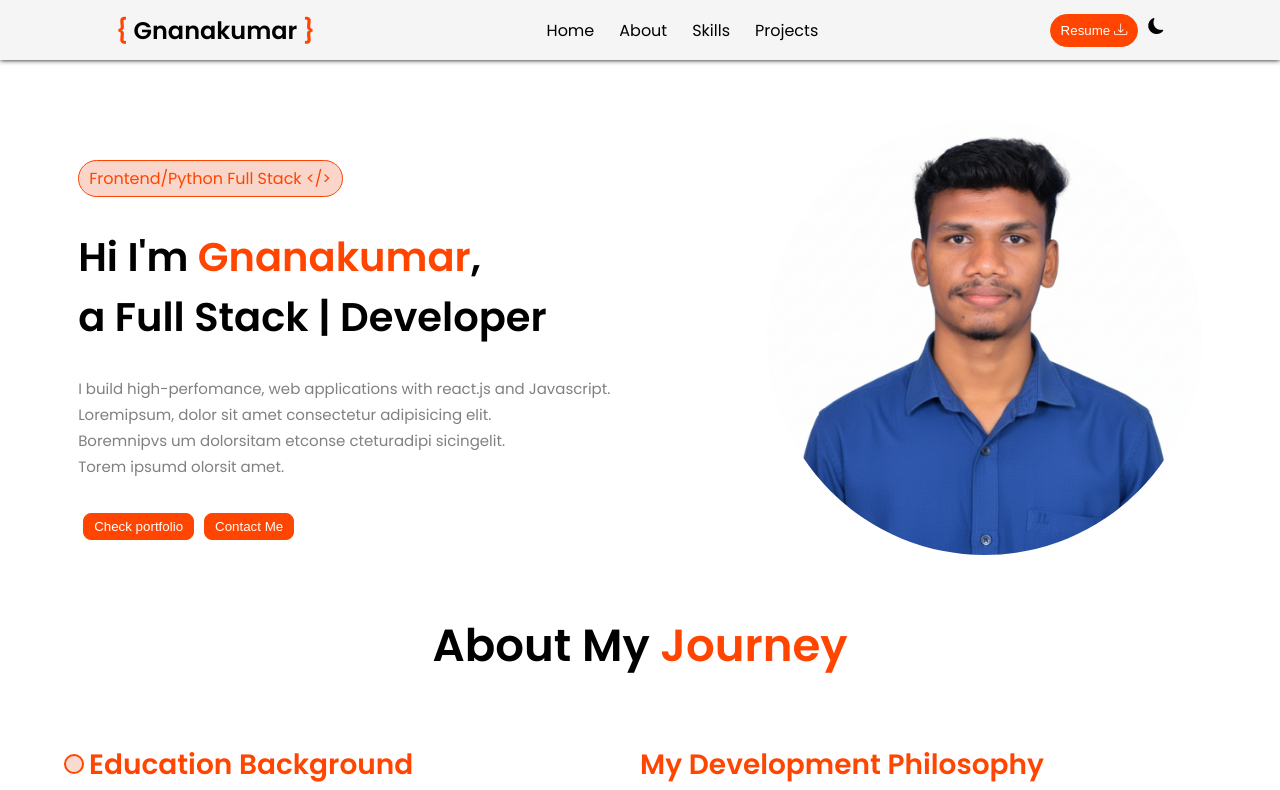
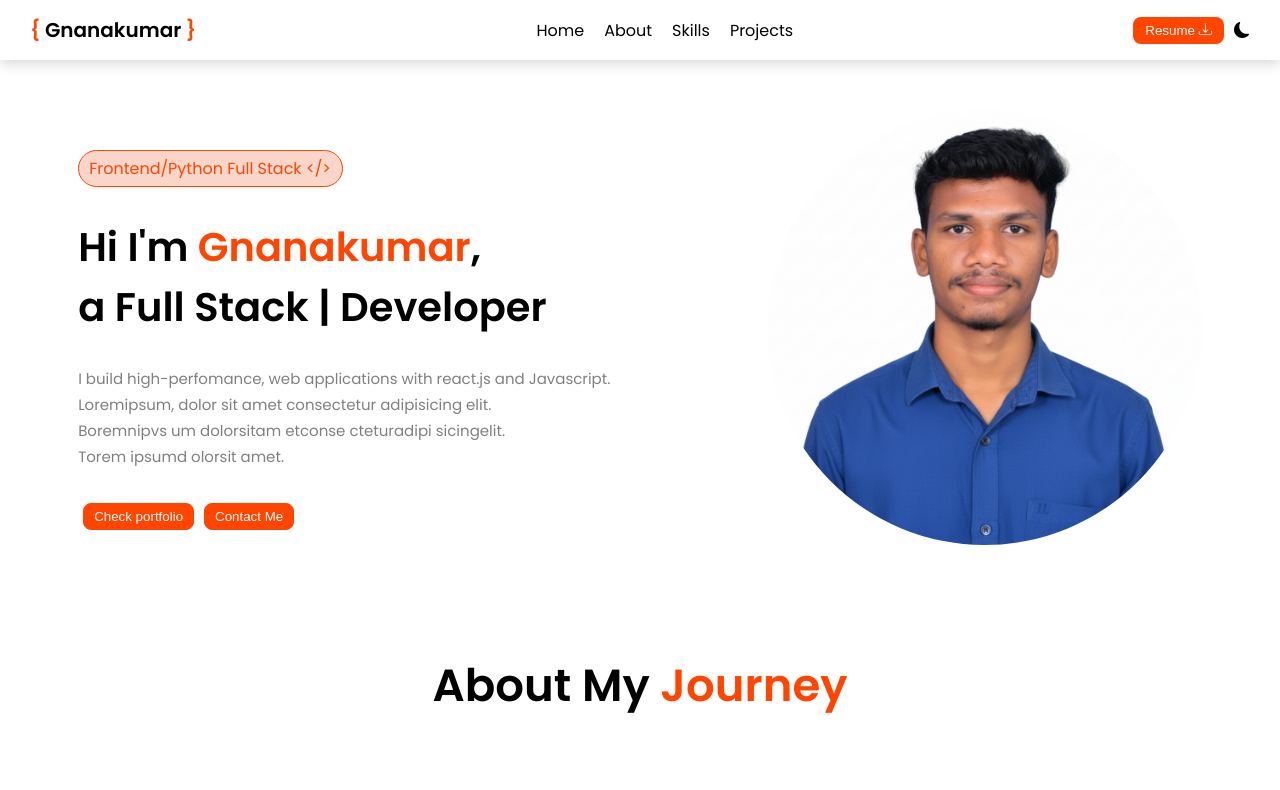
Before and after one commit to Gnanakumar01/React_Portfolio, a React (Vite) app: page / in a window 1280 px wide. Shown: the top 790 px of the page. Built offline with nearby package versions, Linux system fonts and the light colour scheme.

Commit message:
Style modified to Navbar

```diff
--- a/src/components/About/About.css
+++ b/src/components/About/About.css
@@ -85,3 +85,7 @@ span{
 }
 }
 }
+
+body.dark .about-philosophy ul{
+    background-color: black;
+}
--- a/src/components/Home/Home.css
+++ b/src/components/Home/Home.css
@@ -1,7 +1,7 @@
 .home-container{
     display: flex;
     justify-content: space-around;
-    margin: 50px 0px;
+    margin: 100px 0px;
 }
 
 /* home left side */
--- a/src/components/Navbar/Navbar.css
+++ b/src/components/Navbar/Navbar.css
@@ -1,44 +1,116 @@
-*{
+* {
     margin: 0;
     padding: 0;
     box-sizing: border-box;
     overflow-x: hidden;
 }
-.navbar-container{
-    height: 60px;
-    display: flex;
-    justify-content: space-around;
-    align-items: center;
-    background-color: whitesmoke;
-    box-shadow: 0px 0px 5px;
+
+/* LIGHT MODE (default) */
+body {
+    background-color: white;
+    color: black;
+    transition: 0.3s;
 }
-.brace{
+
+/* DARK MODE */
+body.dark {
+    background-color: #111;
+    color: white;
+}
+
+/* Navbar also changes */
+body.dark .navbar-container {
+    background-color: #1a1a1a;
+    color: white;
+}
+
+/* Optional: links color */
+body.dark .links li:hover {
     color: orangered;
 }
-.links{
+
+.navbar-container {
     display: flex;
+    justify-content: space-between;
+    align-items: center;
+    padding: 15px 30px;
+    background-color: white;
+    color: black;
+    z-index: 1000;
+    position: fixed;
+    width: 100%;
+    box-shadow: 0 4px 12px rgba(0, 0, 0, 0.15);
+}
+
+.navbar-container h2 {
+    font-size: 20px;
+}
+
+.brace {
+    color: orangered;
+}
+
+.links {
+    display: flex;
+    gap: 20px;
     list-style: none;
-    gap: 25px;
-li:hover{
+
+}
+
+.links li {
     cursor: pointer;
+
+    &:hover {
         color: orangered;
     }
 }
-.resume-theme{
+
+.resume-theme {
     display: flex;
+    align-items: center;
     gap: 10px;
-    button{
-        border: 1.5px solid orangered;
-        padding: 8px 10px;
-        border-radius: 20px;
+}
+
+.resume-theme button {
+    padding: 6px 12px;
+    cursor: pointer;
+    background-color: orangered;
+    border: none;
     color: white;
-        background-color: orangered;
+    border-radius: 8px;
+}
+
+.menu-icon {
+    display: none;
+    font-size: 24px;
     cursor: pointer;
-        &:hover{
+}
+
+@media (max-width: 768px) {
+
+    .menu-icon {
+        display: block;
+    }
+
+    .links {
+        position: fixed;
+        top: 60px;
+        left: 0;
+        width: 100%;
         background-color: white;
-            color: orangered;
-            border: 1.5px solid orangered;
-            border-radius: 20px;
+        flex-direction: column;
+        align-items: center;
+        gap: 15px;
+        padding: 20px 0;
+        box-shadow: 0 4px 12px rgba(0, 0, 0, 0.15);
+        display: none;
+    }
+
+    .links.active {
+        display: flex;
+    }
+
+    .resume-theme {
+        display: none;
     }
 }
-}
--- a/src/components/Navbar/Navbar.jsx
+++ b/src/components/Navbar/Navbar.jsx
@@ -1,6 +1,19 @@
-function Navbar() {
+import React, { useState, useEffect } from "react";
+import "./Navbar.css";
+
+const Navbar = () => {
+    const [isOpen, setIsOpen] = useState(false);
+    const [darkMode, setDarkMode] = useState(false);
+
+    useEffect(() => {
+        if (darkMode) {
+            document.body.classList.add("dark");
+        } else {
+            document.body.classList.remove("dark");
+        }
+    }, [darkMode]);
+
     return (
-        <>
         <div className="navbar-container">
             <h2>
                 <span className="brace">&#123; </span>
@@ -8,7 +21,11 @@ function Navbar() {
                 <span className="brace"> &#125;</span>
             </h2>
 
-                <ul className="links">
+            <div className="menu-icon" onClick={() => setIsOpen(!isOpen)}>
+                {isOpen ? "✖" : "☰"}
+            </div>
+
+            <ul className={`links ${isOpen ? "active" : ""}`}>
                 <li>Home</li>
                 <li>About</li>
                 <li>Skills</li>
@@ -16,13 +33,15 @@ function Navbar() {
             </ul>
 
             <div className="resume-theme">
-                    <button>Resume <i class="bi bi-download"></i></button>
-                    <p><i class="bi bi-moon-fill"></i></p>
+                <button>
+                    Resume <i className="bi bi-download"></i>
+                </button>
+                <p onClick={() => setDarkMode(!darkMode)} style={{ cursor: "pointer" }}>
+                    <i className={darkMode ? "bi bi-sun-fill" : "bi bi-moon-fill"}></i>
+                </p>
             </div>
         </div>
+    );
+};
 
-        </>
-    )
-}
-
-export default Navbar
+export default Navbar;
--- a/src/components/Projects/Projects.css
+++ b/src/components/Projects/Projects.css
@@ -4,7 +4,7 @@
     font-size: 45px;
     color: orangered;
 &:hover{
-    transform: translateY(5px);
+    transform: translateY(-5px);
 }
 }
 .project-sub-container{
@@ -12,6 +12,10 @@
    grid-template-columns: repeat(4, 1fr);
    gap: 10px;
    padding: 20px;
+   height: 500px;
+}
+.project-sub-container p{
+    font-size: 15px;
 }
 .project-card{
     border: 1px solid rgb(198, 195, 195);
@@ -43,3 +47,17 @@
     opacity: 1;
 }
 }
+.project-buttons-container {
+    display: flex;
+    justify-content: space-evenly;
+}
+.project-buttons-container button{
+    border: none;
+    padding: 10px;
+    border-radius: 8px;
+    background-color: orangered;
+    color: whitesmoke;
+    &:hover{
+        background-color: #cc3700;
+    }
+}
--- a/src/components/Projects/Projects.jsx
+++ b/src/components/Projects/Projects.jsx
@@ -11,6 +11,10 @@ function Project() {
                         <h2>Currency Converter</h2>
                         <p>Developed a responsive Currency Converter application using React.js that allows users to
                              convert amounts between different international currencies in real time.</p>
+                        <div className="project-buttons-container">
+                            <a href=""><button>Live Link</button></a>
+                            <a href=""><button>GitHub</button></a>
+                        </div>
                     </div>
 
                     <div className="project-card">
@@ -18,6 +22,10 @@ function Project() {
                         <h2>Movie Website</h2>
                         <p>Developed a responsive Movie Explorer web application using React.js that
                             allows users to browse, search, and view details of movies in real time.</p>
+                        <div className="project-buttons-container">
+                            <a href=""><button>Live Link</button></a>
+                            <a href=""><button>GitHub</button></a>
+                        </div>
                     </div>
 
                      <div className="project-card">
@@ -25,6 +33,10 @@ function Project() {
                         <h2>E-commarce</h2>
                         <p>Developed a full-stack E-Commerce web application using Django that allows
                             users to browse products, add items to cart, and securely place orders.</p>
+                        <div className="project-buttons-container">
+                            <a href=""><button>Live Link</button></a>
+                            <a href=""><button>GitHub</button></a>
+                        </div>
                     </div>
 
                       <div className="project-card">
@@ -32,6 +44,10 @@ function Project() {
                         <h2>E-commarce</h2>
                         <p>Developed a full-stack E-Commerce web application using Django that allows
                             users to browse products, add items to cart, and securely place orders.</p>
+                        <div className="project-buttons-container">
+                            <a href=""><button>Live Link</button></a>
+                            <a href=""><button>GitHub</button></a>
+                        </div>
                     </div>
                 </div>
 
--- a/src/components/Skills/Skills.css
+++ b/src/components/Skills/Skills.css
@@ -1,22 +1,24 @@
 .skills-container {
     padding: 50px;
     background: linear-gradient(135deg, #ffe5cc 0%, #ffffff 40%, #ffffff 60%, #ffe5cc 100%);
+}
 
-    h1:hover {
+.skills-container h1:hover {
     cursor: pointer;
     transform: translateY(-3px)
 }
-}
 
-.skill-heading h1{
+.skill-heading h1 {
     text-align: center;
     padding-bottom: 30px;
     font-size: 45px;
-span{
+
+    span {
         color: orangered;
     }
 }
-#sub-head{
+
+#sub-head {
     color: gray;
     padding-bottom: 30px;
     text-align: center;
@@ -33,28 +35,34 @@ span{
     border-radius: 20px;
     padding: 10px;
     box-shadow: 0 10px 25px rgba(0, 0, 0, 0.08);
+
     &:hover {
         transition-duration: 500ms;
         transform: translateY(-5px);
     }
 }
-.tech-sub-container h3{
+
+.tech-sub-container h3 {
     color: orangered;
     transition-duration: 1s;
-&:hover{
+
+    &:hover {
         transition-duration: 700ms;
         transform: translateX(5px);
     }
 }
-.tech-sub-container p{
+
+.tech-sub-container p {
     color: gray;
     font-size: small;
 }
-.tech-logos-container{
+
+.tech-logos-container {
     display: flex;
     justify-content: space-evenly;
     padding: 20px 0px;
 }
+
 .tech-img {
     height: 11%;
     width: 11%;
@@ -62,91 +70,121 @@ span{
     border-radius: 8px;
     background-color: white;
 }
-#html{
+
+#html {
     transition-duration: 300ms;
-    &:hover{
+
+    &:hover {
         transition-duration: 700ms;
         box-shadow: 0 0 15px orange;
         transform: scale(1.2);
     }
 }
-#css3{
+
+#css3 {
     transition-duration: 300ms;
-    &:hover{
+
+    &:hover {
         transition-duration: 700ms;
         box-shadow: 0 0 15px rgb(72, 206, 250);
         transform: scale(1.2);
     }
 }
-#bootstrap{
+
+#bootstrap {
     transition-duration: 300ms;
-    &:hover{
+
+    &:hover {
         transition-duration: 700ms;
         box-shadow: 0 0 15px rgb(237, 114, 237);
         transform: scale(1.2);
     }
 }
-#javascript{
+
+#javascript {
     transition-duration: 300ms;
-    &:hover{
+
+    &:hover {
         transition-duration: 700ms;
         box-shadow: 0 0 15px yellow;
         transform: scale(1.2);
     }
 }
-#react{
+
+#react {
     transition-duration: 300ms;
-    &:hover{
+
+    &:hover {
         transition-duration: 700ms;
         box-shadow: 0 0 15px rgb(72, 206, 250);
         transform: scale(1.2);
     }
 }
-#python{
+
+#python {
     transition-duration: 300ms;
-    &:hover{
+
+    &:hover {
         transition-duration: 700ms;
         box-shadow: 0 0 15px wheat;
         transform: scale(1.2);
     }
 }
-#django{
+
+#django {
     transition-duration: 300ms;
-    &:hover{
+
+    &:hover {
         transition-duration: 700ms;
         box-shadow: 0 0 15px lightgreen;
         transform: scale(1.2);
     }
 }
-#sql{
+
+#sql {
     transition-duration: 300ms;
-    &:hover{
+
+    &:hover {
         transition-duration: 700ms;
         box-shadow: 0 0 15px wheat;
         transform: scale(1.2);
     }
 }
-#git{
+
+#git {
     transition-duration: 300ms;
-    &:hover{
+
+    &:hover {
         transition-duration: 700ms;
         box-shadow: 0 0 15px rgb(254, 126, 79);
         transform: scale(1.2);
     }
 }
-#github{
+
+#github {
     transition-duration: 300ms;
-    &:hover{
+
+    &:hover {
         transition-duration: 700ms;
         box-shadow: 0 0 15px rgb(134, 132, 132);
         transform: scale(1.2);
     }
 }
-#mysql{
+
+#mysql {
     transition-duration: 300ms;
-    &:hover{
+
+    &:hover {
         transition-duration: 700ms;
         box-shadow: 0 0 15px grey;
         transform: scale(1.2);
     }
 }
+
+body.dark .skills-container {
+    background: linear-gradient(135deg,
+            #1a1a1a 0%,
+            #111 40%,
+            #111 60%,
+            #1a1a1a 100%);
+}
```
Lines whose indentation alone changed are shown as unchanged.
